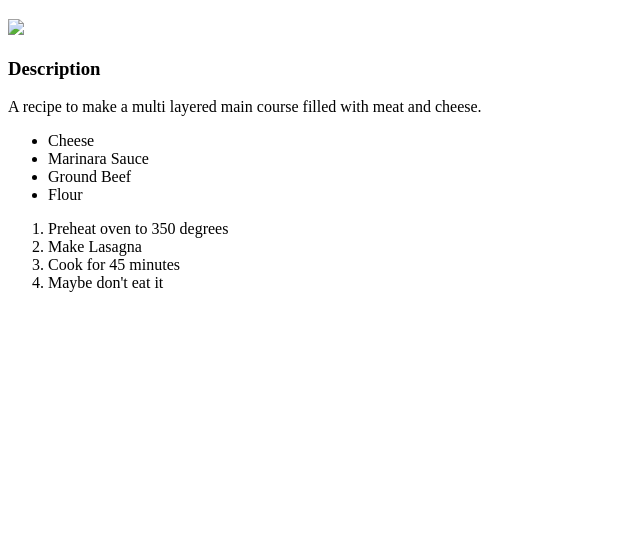
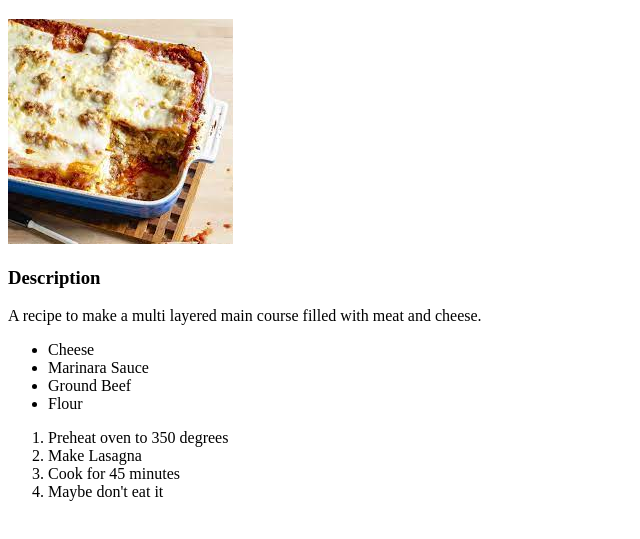
Before and after one commit to CodedMasonry/odin-recipes, a plain HTML site: page recipes/lasagna.html in a window 1280 px wide. Shown: the part 61-600 px from the top of the page, without its empty margins (0-640 px from the left). Drawn offline with Linux system fonts and the light colour scheme.

Commit message:
Fix image link to Lasagna Image

```diff
--- a/recipes/lasagna.html
+++ b/recipes/lasagna.html
@@ -8,7 +8,7 @@
   </head>
   <body>
     <h1>Lasagna Recipe</h1>
-    <img src="/public/Lasagna.webp" />
+    <img src="../public/lasagna.jpeg" alt="lasagna"/>
     <h3>Description</h3>
     <p>
         A recipe to make a multi layered main course filled with meat and cheese.
```
Also changed, not shown: recipes/not-not-lasagna.html (+1 -1 lines), recipes/probably-lasagna.html (+1 -1 lines).
